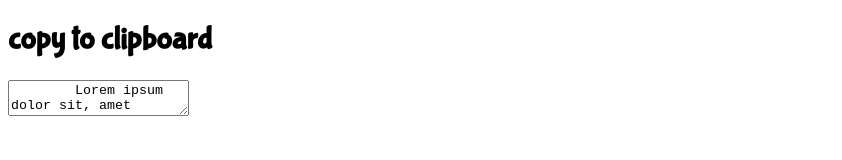
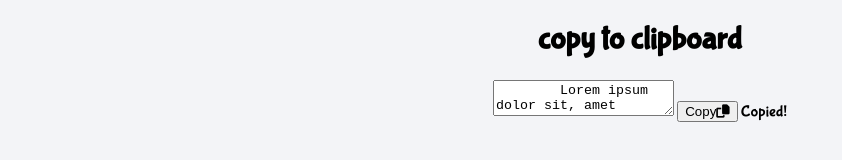
Before and after one commit to almuheetushihab/Copy-To-Clipboard-With-jQuery, a plain HTML site: page index.html in a window 1280 px wide. Shown: the whole page, without its empty margins (0-842 px from the left). Drawn offline with nearby package versions, Linux system fonts and the light colour scheme.

Commit message:
body css fixed

```diff
--- a/index.html
+++ b/index.html
@@ -21,6 +21,8 @@
         Lorem ipsum dolor sit, amet consectetur adipisicing elit. Itaque harum fuga optio accusantium. Atque odio sint in sequi adipisci praesentium, necessitatibus fugiat obcaecati aut repudiandae sed omnis. Saepe nam a praesentium eveniet, illo eum facere aspernatur optio aliquam, deserunt possimus.
 
     </textarea>
+    <button class="copy-btn">Copy<i class="fa-solid fa-copy"></i></button>
+    <span class="copied">Copied!</span>
 </div>
 
     <script src="main.js"></script>
--- a/style.css
+++ b/style.css
@@ -1,3 +1,10 @@
 body{
+    margin: 0;
+    padding: 0;
+    height: 100vh;
+    background-color: #f3f4f7;
     font-family: 'Bubblegum Sans', sans-serif;
+    display: flex;
+    text-align: center;
+    justify-content: center;
 }
```
